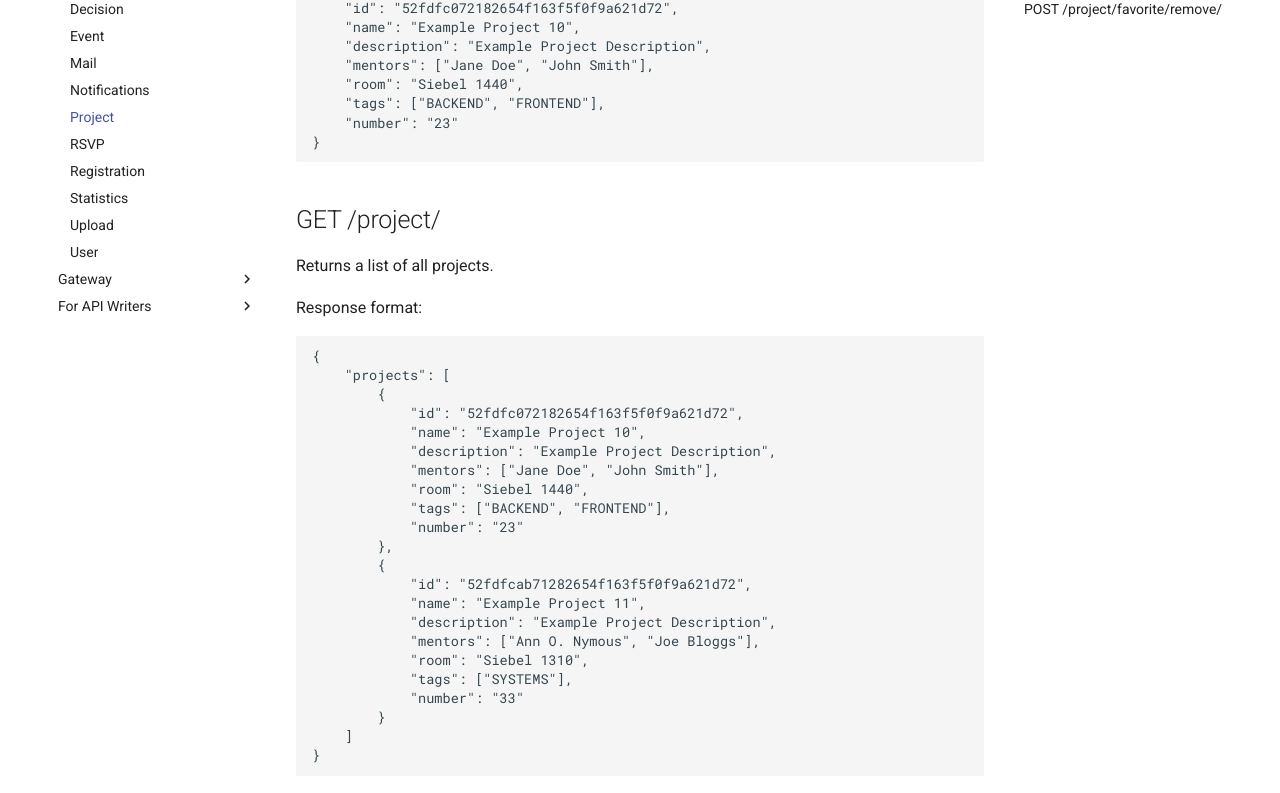
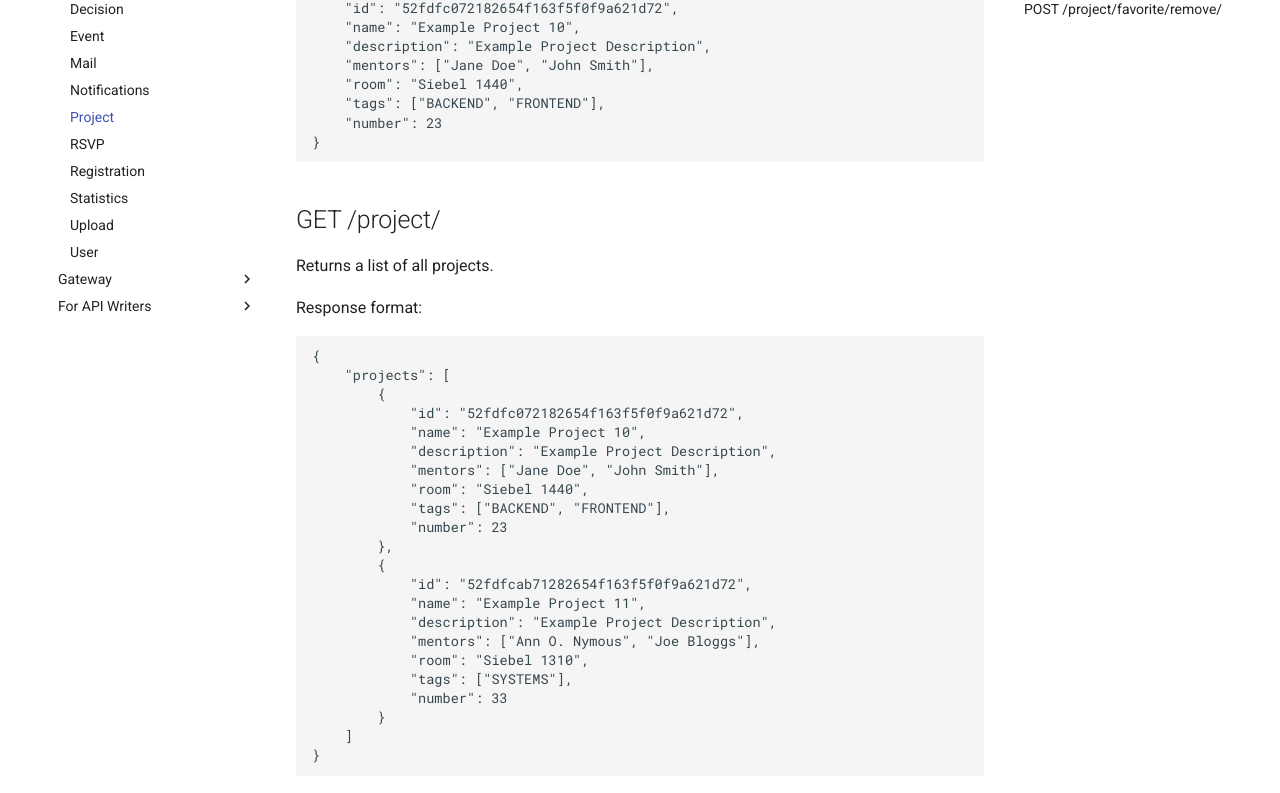
Before and after one commit to HackIllinois/api, an MkDocs documentation site: the page built from documentation/docs/reference/services/Project.md, in a window 1280 px wide and 1400 px high. Shown: the part 344-1137 px from the top of the window. Built offline with MkDocs 1.6.1 and Material for MkDocs 9.7.7, drawn with Linux system fonts in a browser that asks for light colours; comment, search, counter and statistics services are not loaded; some of the changed text lies outside the part shown.

````diff
--- a/documentation/docs/reference/services/Project.md
+++ b/documentation/docs/reference/services/Project.md
@@ -15,7 +15,7 @@ Response format:
 	"mentors": ["Jane Doe", "John Smith"],
 	"room": "Siebel 1440",
 	"tags": ["BACKEND", "FRONTEND"],
-	"number": "23"
+	"number": 23
 }
 ```
 
@@ -35,7 +35,7 @@ Response format:
 			"mentors": ["Jane Doe", "John Smith"],
 			"room": "Siebel 1440",
 			"tags": ["BACKEND", "FRONTEND"],
-			"number": "23"
+			"number": 23
 		},
 		{
 			"id": "52fdfcab71282654f163f5f0f9a621d72",
@@ -44,7 +44,7 @@ Response format:
 			"mentors": ["Ann O. Nymous", "Joe Bloggs"],
 			"room": "Siebel 1310",
 			"tags": ["SYSTEMS"],
-			"number": "33"
+			"number": 33
 		}
 	]
 }
@@ -66,7 +66,7 @@ Response format:
 			"mentors": ["Jane Doe", "John Smith"],
 			"room": "Siebel 1440",
 			"tags": ["BACKEND", "FRONTEND"],
-			"number": "23"
+			"number": 23
 		},
 		{
 			"id": "52fdfcab71282654f163f5f0f9a621d72",
@@ -75,7 +75,7 @@ Response format:
 			"mentors": ["Ann O. Nymous", "Joe Bloggs"],
 			"room": "Siebel 1310",
 			"tags": ["SYSTEMS"],
-			"number": "33"
+			"number": 33
 		}
 	]
 }
@@ -94,7 +94,7 @@ Request format:
 	"mentors": ["Jane Doe", "John Smith"],
 	"room": "Siebel 1440",
 	"tags": ["BACKEND", "FRONTEND"],
-	"number": "23"
+	"number": 23
 }
 ```
 
@@ -107,7 +107,7 @@ Response format:
 	"mentors": ["Jane Doe", "John Smith"],
 	"room": "Siebel 1440",
 	"tags": ["BACKEND", "FRONTEND"],
-	"number": "23"
+	"number": 23
 }
 ```
 
@@ -125,7 +125,7 @@ Response format:
 	"mentors": ["Jane Doe", "John Smith"],
 	"room": "Siebel 1440",
 	"tags": ["BACKEND", "FRONTEND"],
-	"number": "23"
+	"number": 23
 }
 ```
 
@@ -143,7 +143,7 @@ Request format:
 	"mentors": ["Jane Doe", "John Smith"],
 	"room": "Siebel 1440",
 	"tags": ["BACKEND", "FRONTEND"],
-	"number": "23"
+	"number": 23
 }
 ```
 
@@ -156,7 +156,7 @@ Response format:
 	"mentors": ["Jane Doe", "John Smith"],
 	"room": "Siebel 1440",
 	"tags": ["BACKEND", "FRONTEND"],
-	"number": "23"
+	"number": 23
 }
 ```
 
````
